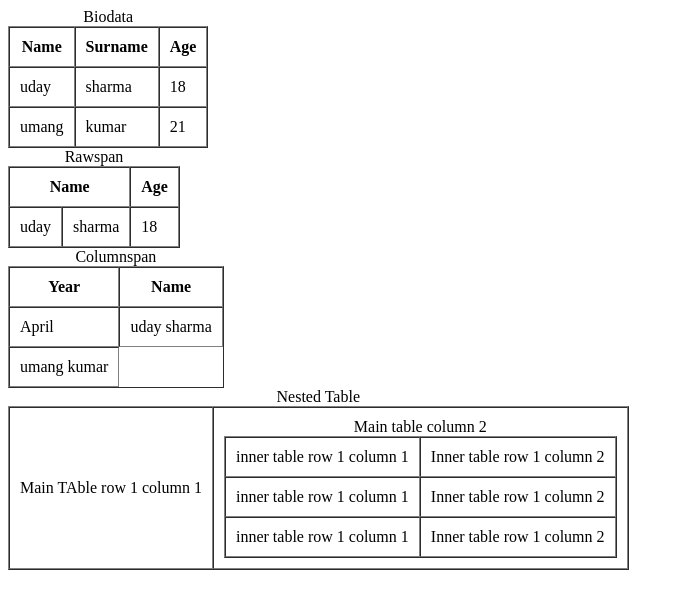
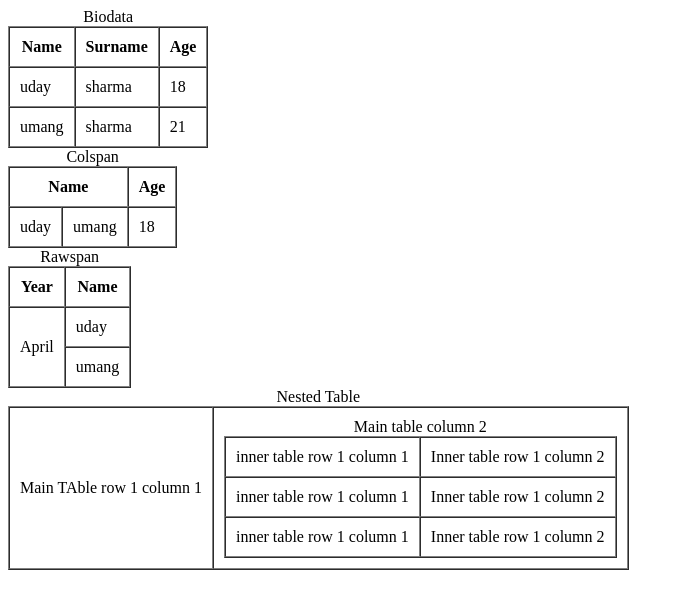
Before and after one commit to udaysharma189/CSE-29, a plain HTML site: page CSE-29/TABLE.HTML in a window 1280 px wide. Shown: the whole page, without its empty margins (0-684 px from the left). Drawn offline with Linux system fonts and the light colour scheme.

Commit message:
table.html

```diff
--- a/CSE-29/TABLE.HTML
+++ b/CSE-29/TABLE.HTML
@@ -20,8 +20,22 @@
         </tr>
         <tr>
             <td>umang</td>
-            <td>kumar</td>
+            <td>sharma</td>
             <td>21</td>
+        </tr>
+    </table>
+
+
+    <table border="1" cellpadding="10" cellspacing="0">
+        <caption>Colspan</caption>
+        <tr>
+            <th colspan="2">Name</th>
+            <th>Age</th>
+        </tr>
+        <tr>
+            <td>uday</td>
+            <td>umang</td>
+            <td>18</td>
         </tr>
     </table>
 
@@ -29,29 +43,15 @@
     <table border="1" cellpadding="10" cellspacing="0">
         <caption>Rawspan</caption>
         <tr>
-            <th colspan="2">Name</th>
-            <th>Age</th>
-        </tr>
-        <tr>
-            <td>uday</td>
-            <td>sharma</td>
-            <td>18</td>
-        </tr>
-    </table>
-
-
-    <table border="1" cellpadding="10" cellspacing="0">
-        <caption>Columnspan</caption>
-        <tr>
             <th>Year</th>
             <th>Name</th>
         </tr>
         <tr>
-          <td columnspan="2">April</td>
-          <td>uday sharma </td>
+          <td rowspan="2">April</td>
+          <td>uday</td>
         </tr>
         <tr>
-          <td>umang kumar</td>
+          <td>umang</td>
         </tr>
       </table>
 
```
